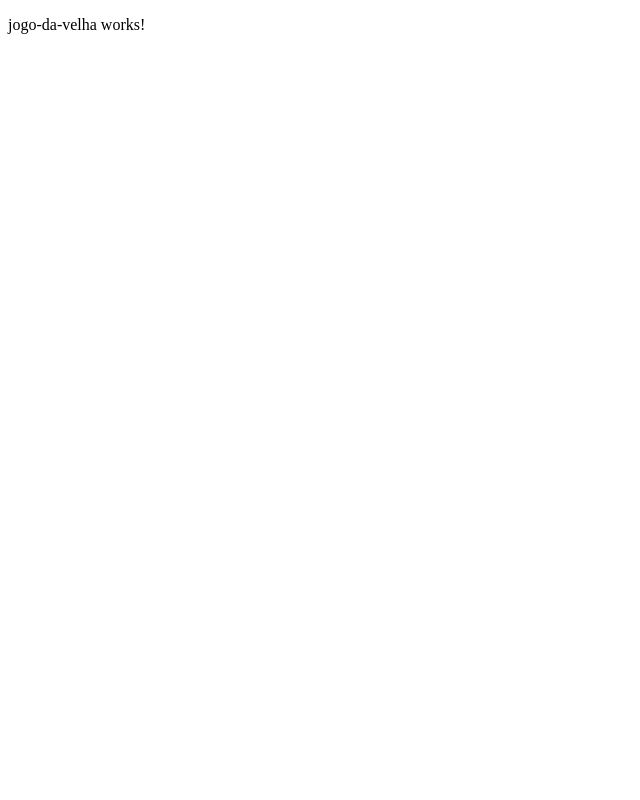
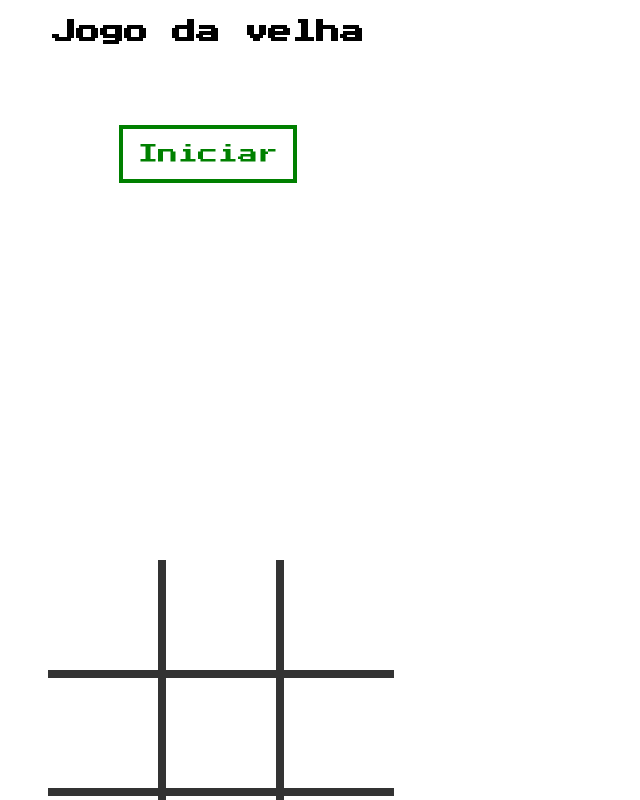
Before and after one commit to fabiokreis/angular-jogo-da-velha, an Angular app: page / in a window 1280 px wide. Shown: the top 800 px of the page, without its empty margins (0-640 px from the left). Built offline with nearby package versions, Linux system fonts and the light colour scheme.

Commit message:
Adicionando HTML CSS e assets

```diff
--- a/src/app/jogo-da-velha/jogo-da-velha.component.css
+++ b/src/app/jogo-da-velha/jogo-da-velha.component.css
@@ -0,0 +1,61 @@
+div {
+    width: 400px;
+    height: 400px;
+	text-align: center;
+	font-family: 'Press Start 2P', cursive;
+}
+
+div.principal {
+	margin-top: 100px;
+}
+
+a.botao {
+	margin-top: 100px;
+	font-size: 20px;
+	background-color: lightgreen;
+	padding: 15px;
+}
+
+a:link, a:visited {
+    background-color: white;
+    color: green;
+    text-decoration: none;
+    border: 4px solid green;
+}
+
+a:hover, a:active {
+    background-color: lightgreen;
+    color: green;
+    border: 4px solid green;
+}
+
+ul li {
+	list-style: none;
+	width: 110px;
+	height: 110px;
+	float: left;
+	background-size: cover;
+    background-repeat: no-repeat;
+    background-position: 50% 50%;
+    cursor: pointer;
+}
+
+.kz-border-bottom {
+	border-bottom: 8px solid #333;
+}
+
+.kz-border-right {
+	border-right: 8px solid #333;
+}
+
+.kz-img-x {
+	background-image: url('/assets/imagens/x.png');
+}
+
+.kz-img-o {
+	background-image: url('/assets/imagens/o.png');
+}
+
+.kz-cor-vitoria {
+	 background-color: lightgreen;
+}
--- a/src/app/jogo-da-velha/jogo-da-velha.component.html
+++ b/src/app/jogo-da-velha/jogo-da-velha.component.html
@@ -1 +1,41 @@
-<p>jogo-da-velha works!</p>
+<div>
+    <h2>Jogo da velha</h2>
+
+    <!-- tela inicial -->
+    <div class="principal">
+      <a href="#"
+         class="botao">
+         Iniciar
+      </a>
+    </div><!-- fim tela inicial -->
+
+    <!-- tabuleiro -->
+    <div>
+      <ul>
+        <li class="kz-border-bottom kz-border-right"></li>
+        <li class="kz-border-bottom kz-border-right"></li>
+        <li class="kz-border-bottom"></li>
+        <li class="kz-border-bottom kz-border-right"></li>
+        <li class="kz-border-bottom kz-border-right"></li>
+        <li class="kz-border-bottom"></li>
+        <li class="kz-border-right"></li>
+        <li class="kz-border-right"></li>
+        <li></li>
+      </ul>
+    </div><!-- fim tabuleiro -->
+
+    <!-- tela final -->
+    <div>
+      <span>
+      <p>Você venceu!!!</p>
+      <p>Você perdeu...</p>
+      <p>O jogo terminou empatado...</p>
+      <br />
+      <a href="#"
+           class="botao">
+           Jogar novamente
+        </a>
+      </span>
+    </div><!-- fim tela final -->
+
+  </div>
--- a/src/index.html
+++ b/src/index.html
@@ -1,13 +1,17 @@
 <!doctype html>
 <html lang="en">
+
 <head>
   <meta charset="utf-8">
   <title>JogoDaVelha</title>
   <base href="/">
   <meta name="viewport" content="width=device-width, initial-scale=1">
   <link rel="icon" type="image/x-icon" href="favicon.ico">
+  <link href="https://fonts.googleapis.com/css2?family=Press+Start+2P&display=swap" rel="stylesheet">
 </head>
+
 <body>
   <app-root></app-root>
 </body>
+
 </html>
```
Also changed, not shown: src/assets/imagens/o.png (added), src/assets/imagens/x.png (added).
